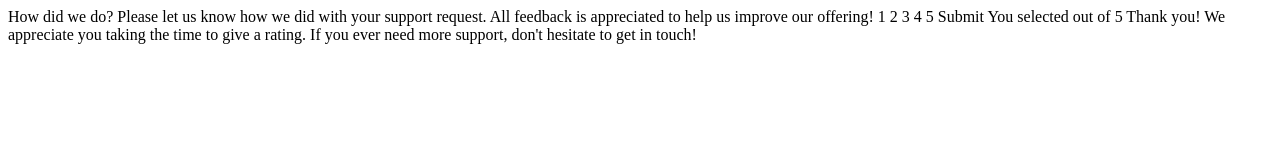
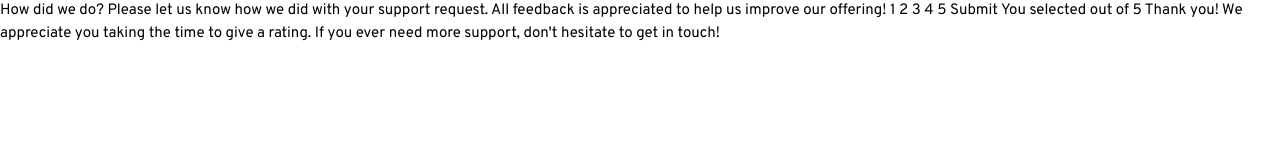
Before and after one commit to EbadShelby/rating-component-JS_002, a plain HTML site: page index.html in a window 1280 px wide. Drawn offline with Linux system fonts and the light colour scheme.

Commit message:
added custom color and font

```diff
--- a/index.html
+++ b/index.html
@@ -5,6 +5,11 @@
   <meta name="viewport" content="width=device-width, initial-scale=1.0"> <!-- displays site properly based on user's device -->
 
   <link rel="icon" type="image/png" sizes="32x32" href="./images/favicon-32x32.png">
+
+  <link rel="stylesheet" href="style.css">
+  <link rel="preconnect" href="https://fonts.googleapis.com">
+  <link rel="preconnect" href="https://fonts.gstatic.com" crossorigin>
+  <link href="https://fonts.googleapis.com/css2?family=Overpass:ital,wght@0,100..900;1,100..900&display=swap" rel="stylesheet">
 
   <title>Frontend Mentor | Interactive rating component</title>
 </head>
--- a/style.css
+++ b/style.css
@@ -2,20 +2,18 @@
 /* ========|| Custom Properties ||======== */
 /* ======================================= */
 :root {
-  --clr-primary: ;
-
-  --clr-secondary: ;
-
-  --clr-accent: ;
+  --clr-primary: hsl(25, 97%, 53%);
 
   --clr-neutral-100: hsl(0, 0%, 100%);
+  --clr-neutral-100: hsl(217, 12%, 63%);
+  --clr-neutral-100: hsl(213, 19%, 18%);
+  --clr-neutral-100: hsl(216, 12%, 8%);
 
   --fw-regular: 400;
   --fw-medium: 500;
   --fw-bold: 700;
 
-  --ff-accent: ;
-  --ff-base: ;
+  --ff-base: "Overpass", sans-serif;
 
   --spacing-50: 4px;
   --spacing-100: 8px;
@@ -60,9 +58,21 @@
   --fs-mobile-display-regular: 3.75rem; /* 80px */
   --fs-mobile-display-large: 4.5rem; /* 72px */
 
-  --fs-body: clamp(var(--fs-mobile-regular), 0.9565rem + 0.2174vw, var(--fs-desktop-regular));
-  --fs-title: clamp(var(--fs-mobile-main-title-small), 1.1087rem + 1.9565vw , var(--fs-desktop-main-large));
-  --fs-sub-title: clamp(var(--fs-mobile-subtitle-regular), 0.8152rem + 2.1739vw, var(--fs-desktop-subtitle-regular));
+  --fs-body: clamp(
+    var(--fs-mobile-regular),
+    0.9565rem + 0.2174vw,
+    var(--fs-desktop-regular)
+  );
+  --fs-title: clamp(
+    var(--fs-mobile-main-title-small),
+    1.1087rem + 1.9565vw,
+    var(--fs-desktop-main-large)
+  );
+  --fs-sub-title: clamp(
+    var(--fs-mobile-subtitle-regular),
+    0.8152rem + 2.1739vw,
+    var(--fs-desktop-subtitle-regular)
+  );
   --fs-smallest: ;
   --fs-button: ;
 }
@@ -134,6 +144,7 @@ h6 {
 /* ======================================= */
 body {
   font-family: var(--ff-base);
+  font-size: 0.9375rem;
 }
 
 /* ======================================= */
```
